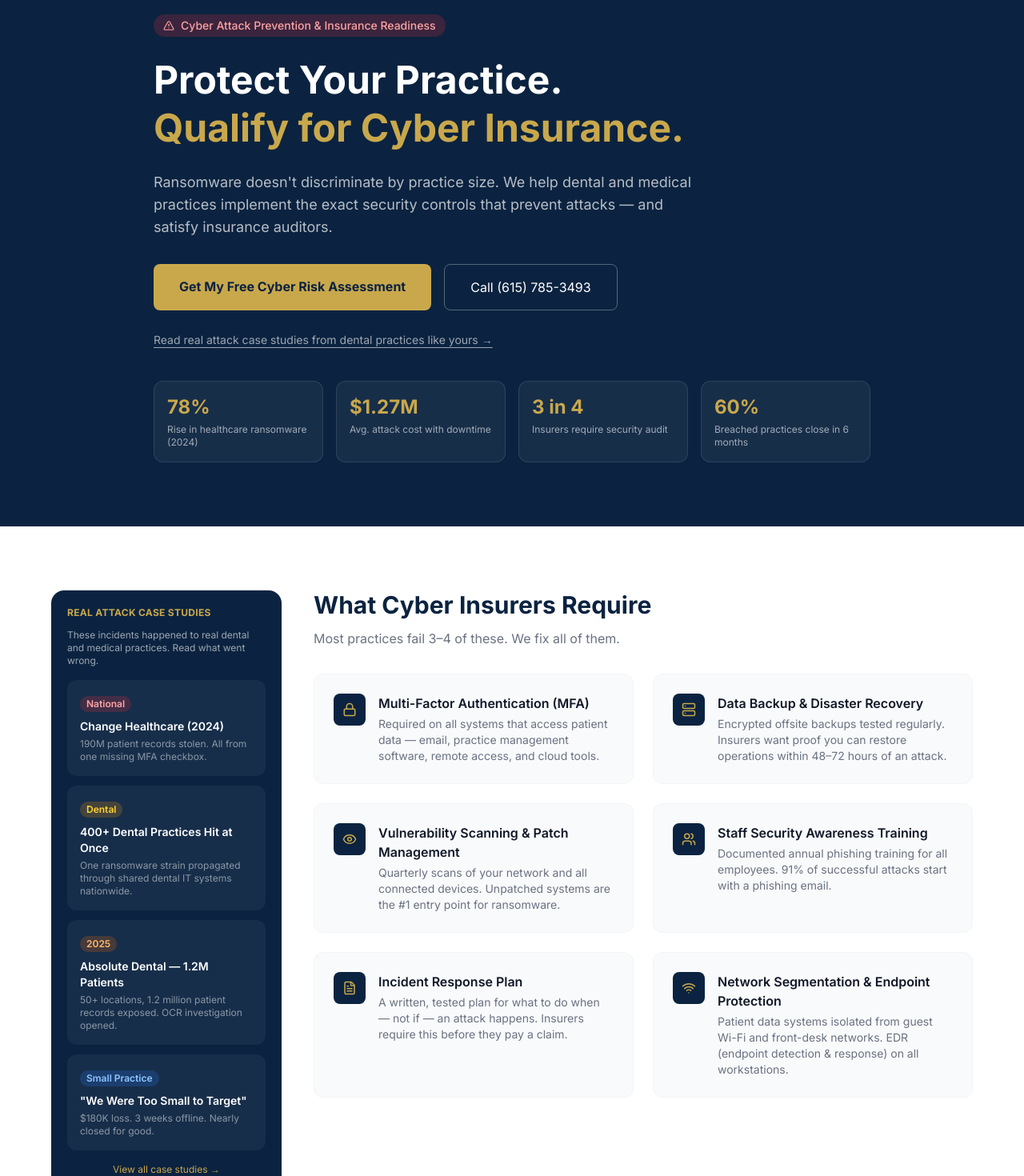
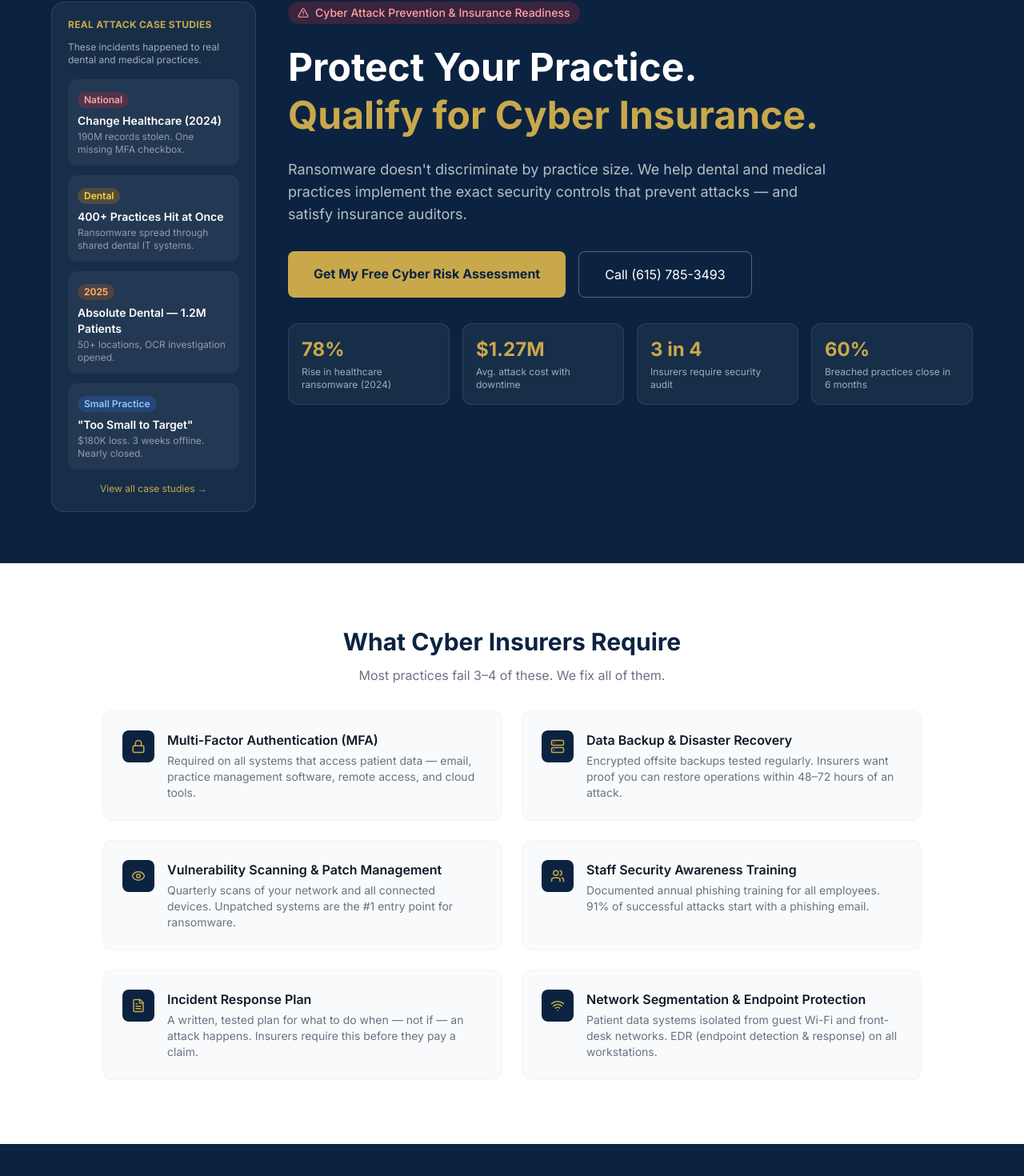
Before and after one commit to ApexDigital76/practiceguard-app, a Next.js app: page /cyber-insurance in a window 1280 px wide. Shown: the part 130-1600 px from the top of the page at 80% size. Built offline with nearby package versions, Linux system fonts and the light colour scheme.

Commit message:
Move case study sidebar to upper left of hero on home and cyber pages

```diff
--- a/app/cyber-insurance/page.tsx
+++ b/app/cyber-insurance/page.tsx
@@ -77,8 +77,36 @@ export default function CyberInsurancePage() {
       <Navbar />
 
       {/* Hero */}
-      <section className="bg-[#0b2340] text-white py-20 px-6">
-        <div className="max-w-4xl mx-auto">
+      <section className="bg-[#0b2340] text-white py-16 px-6">
+        <div className="max-w-6xl mx-auto flex flex-col lg:flex-row gap-10 items-start">
+
+          {/* Case Study Sidebar — upper left */}
+          <aside className="lg:w-64 flex-shrink-0">
+            <div className="bg-white/5 border border-white/10 rounded-2xl p-5 text-white">
+              <div className="text-[#c9a84c] font-bold text-xs uppercase tracking-wide mb-3">Real Attack Case Studies</div>
+              <p className="text-white/60 text-xs mb-4">These incidents happened to real dental and medical practices.</p>
+              <div className="space-y-3">
+                {[
+                  { tag: 'National', color: 'bg-red-500/20 text-red-300', title: 'Change Healthcare (2024)', desc: '190M records stolen. One missing MFA checkbox.' },
+                  { tag: 'Dental', color: 'bg-amber-500/20 text-amber-300', title: '400+ Practices Hit at Once', desc: 'Ransomware spread through shared dental IT systems.' },
+                  { tag: '2025', color: 'bg-orange-500/20 text-orange-300', title: 'Absolute Dental — 1.2M Patients', desc: '50+ locations, OCR investigation opened.' },
+                  { tag: 'Small Practice', color: 'bg-blue-500/20 text-blue-300', title: '"Too Small to Target"', desc: '$180K loss. 3 weeks offline. Nearly closed.' },
+                ].map(({ tag, color, title, desc }) => (
+                  <Link key={title} href="/resources" className="block bg-white/5 hover:bg-white/10 rounded-xl p-3 transition-colors group">
+                    <span className={`inline-block text-xs font-semibold px-2 py-0.5 rounded-full mb-1.5 ${color}`}>{tag}</span>
+                    <div className="text-sm font-semibold text-white group-hover:text-[#c9a84c] transition-colors mb-0.5">{title}</div>
+                    <div className="text-xs text-white/50">{desc}</div>
+                  </Link>
+                ))}
+              </div>
+              <Link href="/resources" className="block mt-4 text-center text-xs text-[#c9a84c] hover:underline">
+                View all case studies →
+              </Link>
+            </div>
+          </aside>
+
+          {/* Hero content */}
+          <div className="flex-1">
             <div className="inline-flex items-center gap-2 bg-red-500/20 text-red-300 px-3 py-1 rounded-full text-sm font-medium mb-6">
               <AlertTriangle size={14} />
               Cyber Attack Prevention & Insurance Readiness
@@ -90,24 +118,13 @@ export default function CyberInsurancePage() {
             <p className="text-white/70 text-lg mb-8 max-w-2xl">
               Ransomware doesn&apos;t discriminate by practice size. We help dental and medical practices implement the exact security controls that prevent attacks — and satisfy insurance auditors.
             </p>
-          <div className="flex flex-col sm:flex-row gap-4 mb-6">
-            <a
-              href="#assessment"
-              className="bg-[#c9a84c] text-[#0b2340] font-bold px-8 py-4 rounded-lg hover:bg-[#c9a84c]/90 transition-colors text-center"
-            >
+            <div className="flex flex-col sm:flex-row gap-4 mb-8">
+              <a href="#assessment" className="bg-[#c9a84c] text-[#0b2340] font-bold px-8 py-4 rounded-lg hover:bg-[#c9a84c]/90 transition-colors text-center">
                 Get My Free Cyber Risk Assessment
               </a>
-            <a
-              href="tel:6157853493"
-              className="border border-white/30 text-white px-8 py-4 rounded-lg hover:bg-white/5 transition-colors text-center"
-            >
+              <a href="tel:6157853493" className="border border-white/30 text-white px-8 py-4 rounded-lg hover:bg-white/5 transition-colors text-center">
                 Call (615) 785-3493
               </a>
-          </div>
-          <div className="mb-10">
-            <Link href="/resources" className="inline-flex items-center gap-2 text-white/60 hover:text-white text-sm underline underline-offset-4 transition-colors">
-              Read real attack case studies from dental practices like yours →
-            </Link>
             </div>
             <div className="grid grid-cols-2 md:grid-cols-4 gap-4">
               {[
@@ -123,52 +140,14 @@ export default function CyberInsurancePage() {
               ))}
             </div>
           </div>
+        </div>
       </section>
 
-      {/* What insurers require + Sidebar */}
+      {/* What insurers require */}
       <section className="py-20 px-6">
-        <div className="max-w-6xl mx-auto flex flex-col lg:flex-row gap-10">
-
-          {/* Sidebar */}
-          <aside className="lg:w-72 flex-shrink-0">
-            <div className="sticky top-24">
-              <div className="bg-[#0b2340] rounded-2xl p-5 text-white mb-4">
-                <div className="text-[#c9a84c] font-bold text-xs uppercase tracking-wide mb-3">Real Attack Case Studies</div>
-                <p className="text-white/60 text-xs mb-4">These incidents happened to real dental and medical practices. Read what went wrong.</p>
-                <div className="space-y-3">
-                  {[
-                    { tag: 'National', color: 'bg-red-500/20 text-red-300', title: 'Change Healthcare (2024)', desc: '190M patient records stolen. All from one missing MFA checkbox.', href: '/resources#change-healthcare' },
-                    { tag: 'Dental', color: 'bg-amber-500/20 text-amber-300', title: '400+ Dental Practices Hit at Once', desc: 'One ransomware strain propagated through shared dental IT systems nationwide.', href: '/resources#dental-400' },
-                    { tag: '2025', color: 'bg-orange-500/20 text-orange-300', title: 'Absolute Dental — 1.2M Patients', desc: '50+ locations, 1.2 million patient records exposed. OCR investigation opened.', href: '/resources#absolute-dental' },
-                    { tag: 'Small Practice', color: 'bg-blue-500/20 text-blue-300', title: '"We Were Too Small to Target"', desc: '$180K loss. 3 weeks offline. Nearly closed for good.', href: '/resources#small-practice' },
-                  ].map(({ tag, color, title, desc, href }) => (
-                    <Link key={title} href={href} className="block bg-white/5 hover:bg-white/10 rounded-xl p-4 transition-colors group">
-                      <span className={`inline-block text-xs font-semibold px-2 py-0.5 rounded-full mb-2 ${color}`}>{tag}</span>
-                      <div className="text-sm font-semibold text-white group-hover:text-[#c9a84c] transition-colors mb-1">{title}</div>
-                      <div className="text-xs text-white/50">{desc}</div>
-                    </Link>
-                  ))}
-                </div>
-                <Link href="/resources" className="block mt-4 text-center text-xs text-[#c9a84c] hover:underline">
-                  View all case studies →
-                </Link>
-              </div>
-
-              {/* Quick CTA */}
-              <div className="bg-[#c9a84c] rounded-2xl p-5 text-[#0b2340]">
-                <div className="font-bold text-sm mb-2">Don&apos;t be the next case study.</div>
-                <p className="text-xs text-[#0b2340]/70 mb-3">Get a free 30-minute cyber risk assessment and know exactly where your practice stands.</p>
-                <a href="#assessment" className="block text-center bg-[#0b2340] text-white text-xs font-bold py-2.5 rounded-lg hover:bg-[#0b2340]/90 transition-colors">
-                  Get Free Assessment
-                </a>
-              </div>
-            </div>
-          </aside>
-
-          {/* Main content */}
-          <div className="flex-1">
-            <h2 className="text-3xl font-bold text-[#0b2340] mb-3">What Cyber Insurers Require</h2>
-            <p className="text-gray-500 mb-8">Most practices fail 3–4 of these. We fix all of them.</p>
+        <div className="max-w-5xl mx-auto">
+            <h2 className="text-3xl font-bold text-[#0b2340] mb-3 text-center">What Cyber Insurers Require</h2>
+            <p className="text-gray-500 mb-8 text-center">Most practices fail 3–4 of these. We fix all of them.</p>
             <div className="grid sm:grid-cols-2 gap-6">
               {AUDIT_REQUIREMENTS.map(({ icon: Icon, title, desc }) => (
                 <div key={title} className="flex gap-4 p-6 bg-gray-50 rounded-xl border border-gray-100">
@@ -181,7 +160,6 @@ export default function CyberInsurancePage() {
                   </div>
                 </div>
               ))}
-            </div>
             </div>
         </div>
       </section>
--- a/app/page.tsx
+++ b/app/page.tsx
@@ -74,8 +74,32 @@ export default function HomePage() {
       <Navbar />
 
       {/* Hero */}
-      <section className="bg-[#0b2340] text-white py-20 px-6">
-        <div className="max-w-5xl mx-auto flex flex-col md:flex-row items-center gap-12">
+      <section className="bg-[#0b2340] text-white py-16 px-6">
+        <div className="max-w-6xl mx-auto flex flex-col lg:flex-row items-start gap-10">
+
+          {/* Case Study Sidebar — upper left */}
+          <aside className="lg:w-60 flex-shrink-0 w-full">
+            <div className="bg-white/5 border border-white/10 rounded-2xl p-5 text-white">
+              <div className="text-[#c9a84c] font-bold text-xs uppercase tracking-wide mb-3">Real Attack Case Studies</div>
+              <p className="text-white/60 text-xs mb-4">These incidents happened to real dental and medical practices.</p>
+              <div className="space-y-3">
+                {[
+                  { tag: 'National', color: 'bg-red-500/20 text-red-300', title: 'Change Healthcare (2024)', desc: '190M records stolen. One missing MFA checkbox.' },
+                  { tag: 'Dental', color: 'bg-amber-500/20 text-amber-300', title: '400+ Practices Hit at Once', desc: 'Ransomware spread through shared dental IT systems.' },
+                  { tag: '2025', color: 'bg-orange-500/20 text-orange-300', title: 'Absolute Dental — 1.2M Patients', desc: '50+ locations, OCR investigation opened.' },
+                  { tag: 'Small Practice', color: 'bg-blue-500/20 text-blue-300', title: '"Too Small to Target"', desc: '$180K loss. 3 weeks offline. Nearly closed.' },
+                ].map(({ tag, color, title, desc }) => (
+                  <a key={title} href="/resources" className="block bg-white/5 hover:bg-white/10 rounded-xl p-3 transition-colors group">
+                    <span className={`inline-block text-xs font-semibold px-2 py-0.5 rounded-full mb-1.5 ${color}`}>{tag}</span>
+                    <div className="text-sm font-semibold text-white group-hover:text-[#c9a84c] transition-colors mb-0.5">{title}</div>
+                    <div className="text-xs text-white/50">{desc}</div>
+                  </a>
+                ))}
+              </div>
+              <a href="/resources" className="block mt-4 text-center text-xs text-[#c9a84c] hover:underline">View all case studies →</a>
+            </div>
+          </aside>
+
           <div className="flex-1 text-center md:text-left">
             <div className="inline-flex items-center gap-2 bg-[#c9a84c]/20 text-[#c9a84c] px-3 py-1 rounded-full text-sm font-medium mb-6">
               <AlertTriangle size={14} />
@@ -97,9 +121,8 @@ export default function HomePage() {
                 View Services
               </a>
             </div>
-          </div>
-          <div className="flex-shrink-0 flex flex-col items-center gap-4">
-            <div className="w-52 h-52 rounded-full overflow-hidden border-4 border-[#c9a84c]">
+            <div className="flex-shrink-0 flex flex-col items-center gap-4 mt-6">
+              <div className="w-48 h-48 rounded-full overflow-hidden border-4 border-[#c9a84c]">
                 <img src="/dallas.jpg" alt="Dallas Mitchell" className="w-full h-full object-cover" />
               </div>
               <div className="text-center text-sm text-white/70">
@@ -108,6 +131,7 @@ export default function HomePage() {
                 <div>Gallatin, TN</div>
               </div>
             </div>
+          </div>{/* end flex-1 */}
         </div>
       </section>
 
```
Lines whose indentation alone changed are shown as unchanged.
